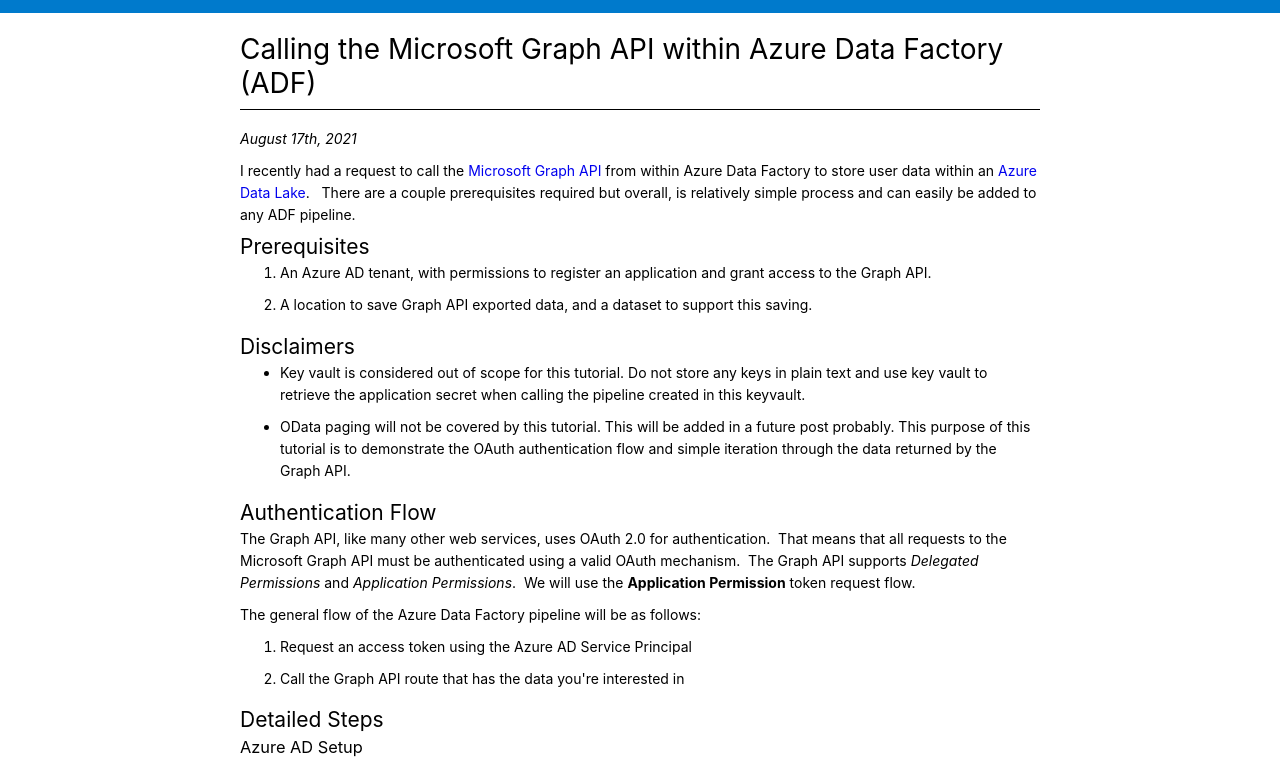
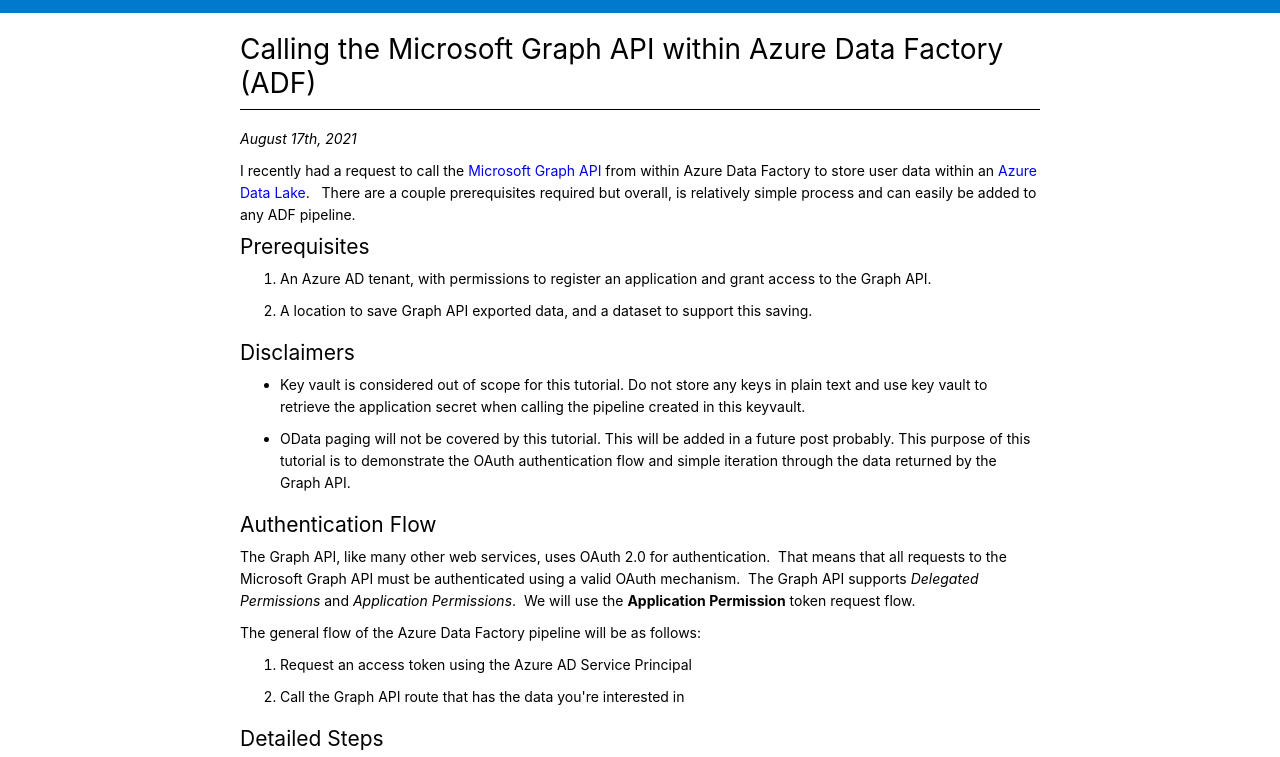
Before and after one commit to gregorosaurus/flyingcanuck, a plain HTML site: page posts/2021-08-17_GraphAPIAndADF/index.html in a window 1280 px wide. Shown: the part 64-821 px from the top of the page. Drawn offline with Linux system fonts and the light colour scheme.

Commit message:
Small CSS update for margins

```diff
--- a/main.css
+++ b/main.css
@@ -6,7 +6,6 @@
     padding:0;
     margin:0;
 }
-
 
 .navbar {
     background:#007acc;
@@ -85,7 +84,7 @@
 /* Reset margin top for elements */
 h1, h2, h3, h4, h5, h6,
 p, ol, ul, pre {
-	margin-top: 0;
+	margin-top: 10px;
 }
 
 h2, h3, h4, h5, h6 {
```
